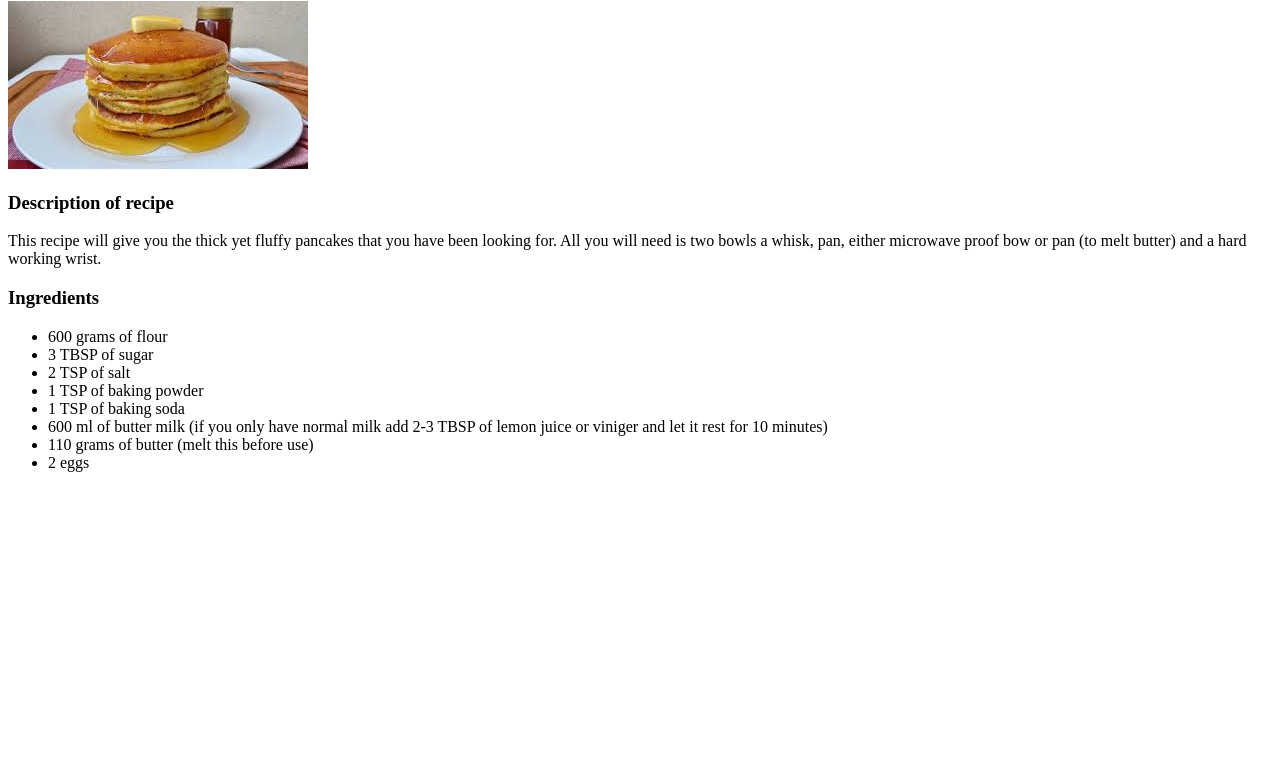
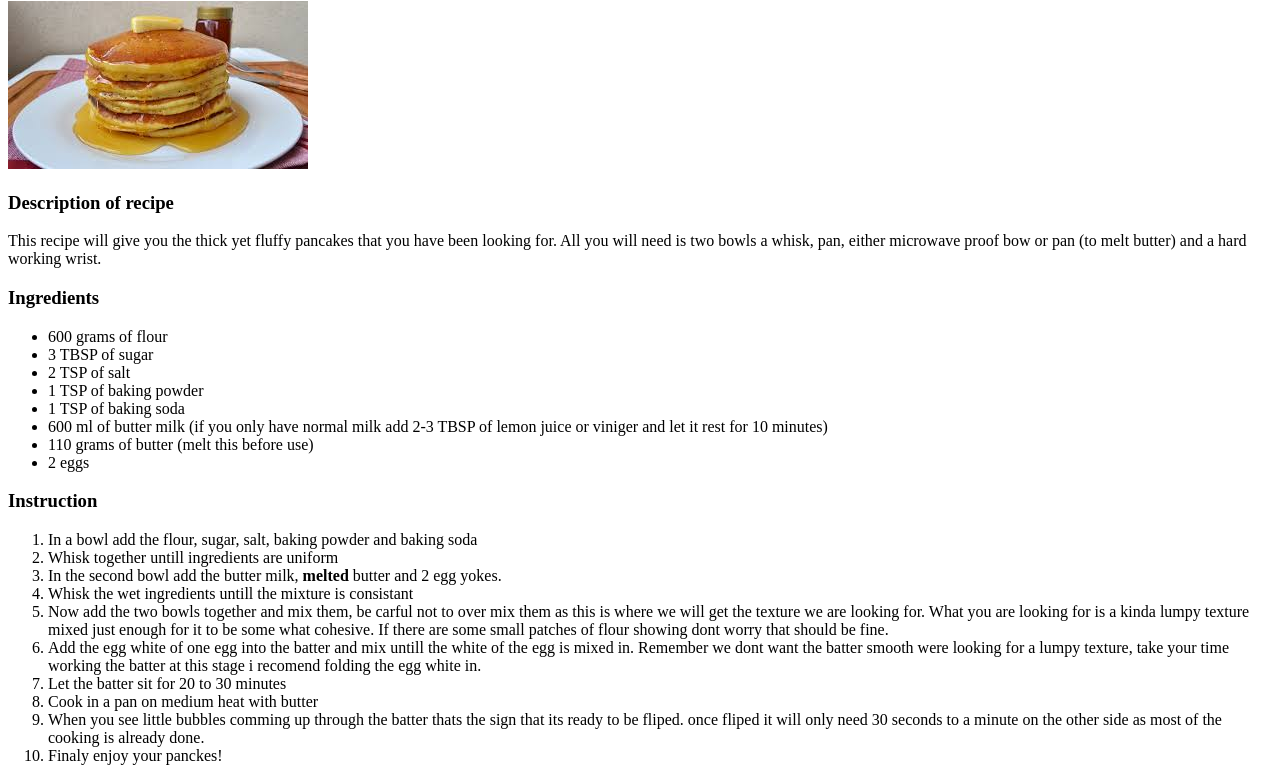
Before and after one commit to jolt2525/odin-recipes, a plain HTML site: page recipes/pancake.html in a window 1280 px wide. Shown: the part 79-860 px from the top of the page. Before the commit the page ends 800 px from the top, so only its background shows below. Drawn offline with Linux system fonts and the light colour scheme.

Commit message:
created instruction for making the pancake
made an ordered list giving instructions on how to make the pancake.

```diff
--- a/recipes/pancake.html
+++ b/recipes/pancake.html
@@ -34,5 +34,34 @@
 
             </ul>
         </p>
+        <p>
+            <h3>Instruction</h3>
+            <ol>
+                <li>In a bowl add the flour, sugar, salt, baking powder and
+                    baking soda</li>
+                    <li>Whisk together untill ingredients are uniform</li>
+                    <li>In the second bowl add the butter milk,
+                        <strong>melted</strong> butter and 2 egg yokes.</li>
+                    <li>Whisk the wet ingredients untill the mixture is consistant</li>
+                    <li>Now add the two bowls together and mix them, be carful
+                        not to over mix them as this is where we will get the texture we
+                        are looking for. What you are looking for is a kinda lumpy texture
+                        mixed just enough for it to be some what cohesive. If there are some
+                        small patches of flour showing dont worry that should be fine.
+                    </li>
+                    <li>Add the egg white of one egg into the batter and mix untill the white
+                        of the egg is mixed in. Remember we dont want the batter smooth were looking
+                        for a lumpy texture, take your time working the batter at this stage i recomend
+                        folding the egg white in.
+                    </li>
+                    <li>Let the batter sit for 20 to 30 minutes</li>
+                    <li>Cook in a pan on medium heat with butter</li>
+                    <li>When you see little bubbles comming up through the batter thats the sign
+                        that its ready to be fliped. once fliped it will only need 30 seconds to
+                        a minute on the other side as most of the cooking is already done.
+                    </li>
+                    <li>Finaly enjoy your panckes!</li>
+            </ol>
+        </p>
     </body>
 </html>
```
